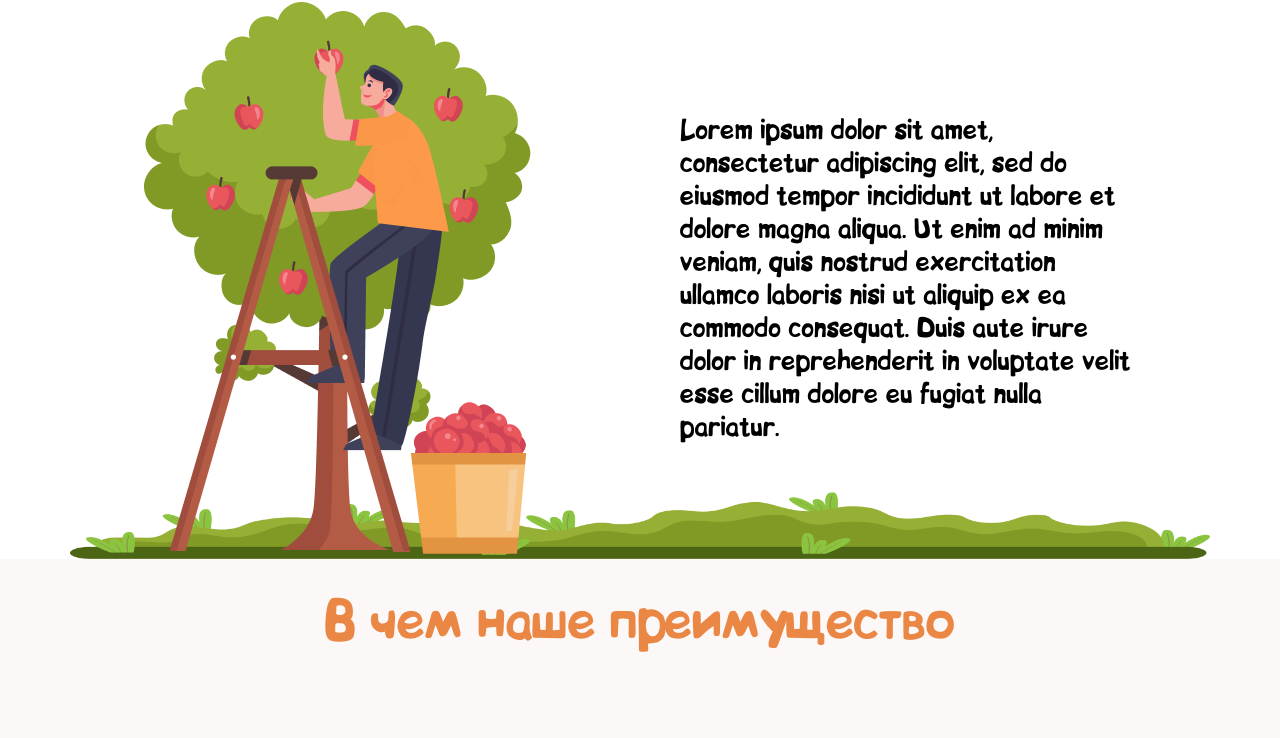
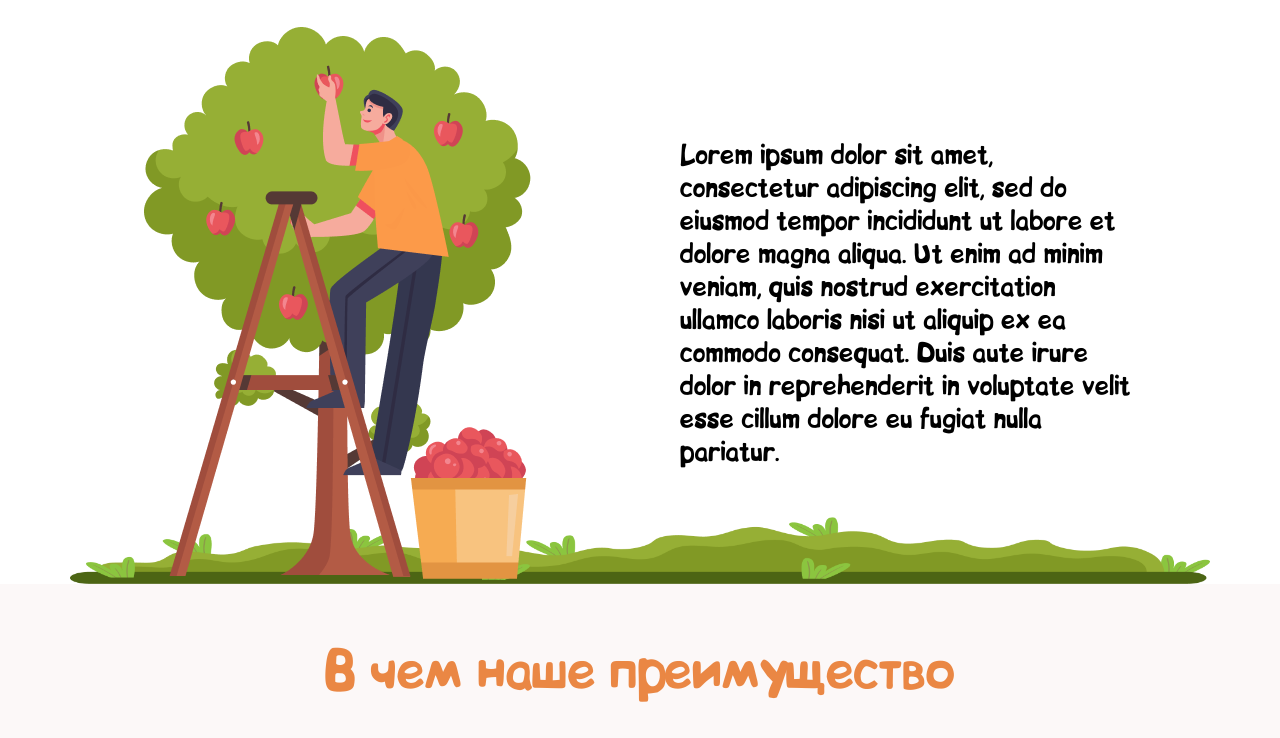
Before and after one commit to BRD27/shop_egg_2, a plain HTML site: page index.html in a window 1280 px wide. Shown: the part 798-1536 px from the top of the page. Drawn offline with Linux system fonts and the light colour scheme; files whose address does not match are found by name.

Commit message:
Update style.css

```diff
--- a/css/style.css
+++ b/css/style.css
@@ -17,7 +17,7 @@
     line-height: 52px;
     color: #EA8744;
     text-align: center;
-    padding-top: 40px;
+    padding-top: 65px;
 }
 
 /*Шапка сайта, навигация*/
```
